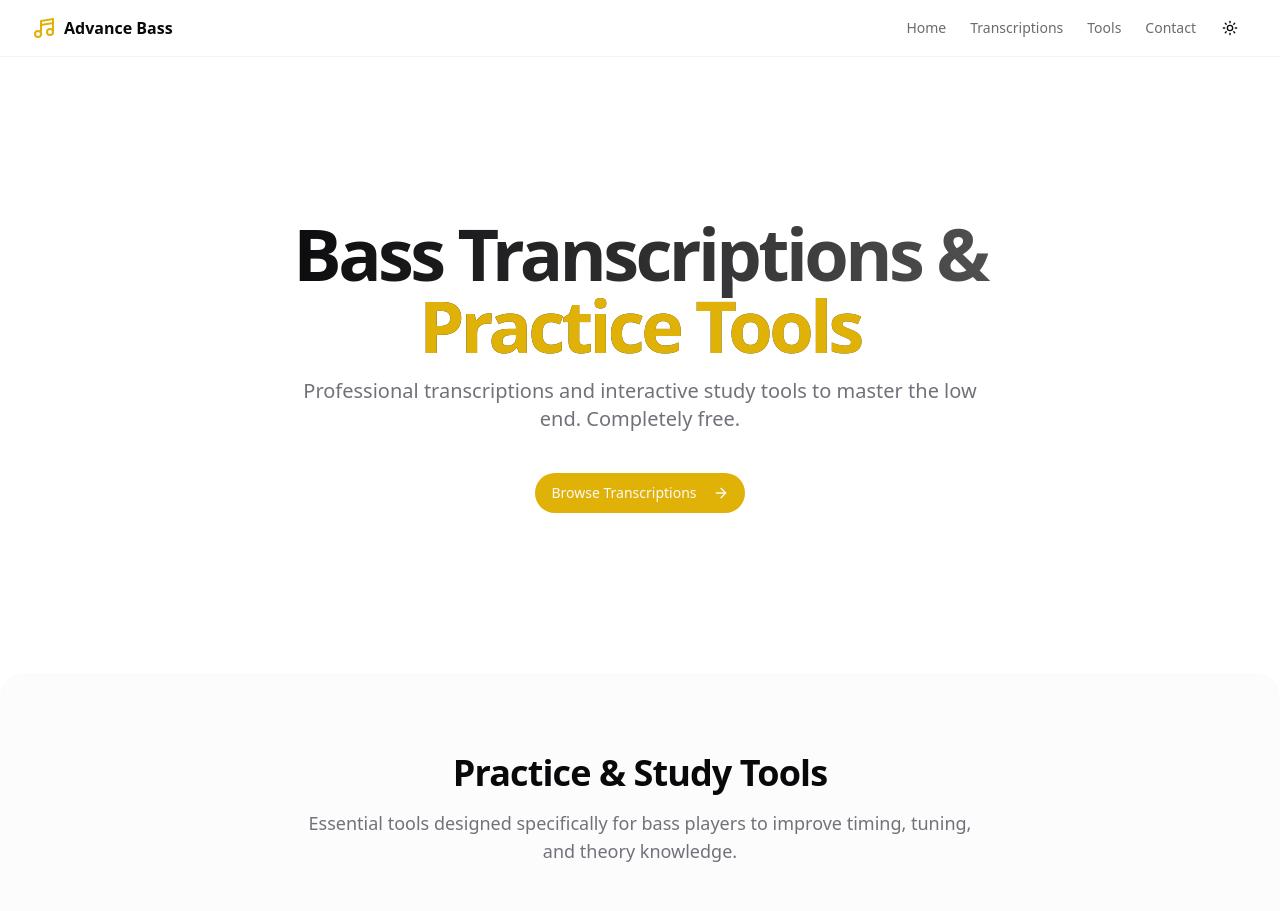
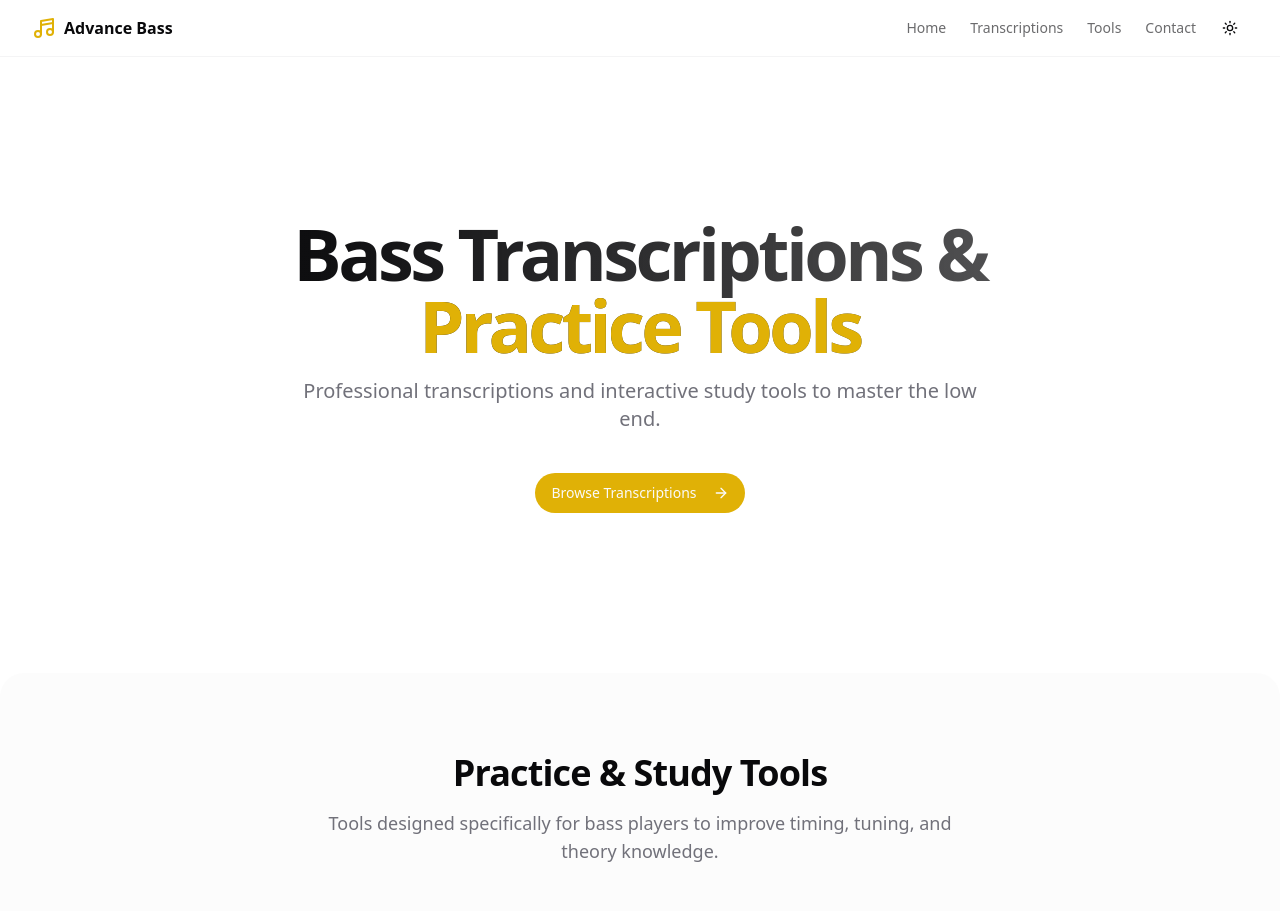
Before and after one commit to resonantdoghouse/advancebass, a Next.js app: page / in a window 1280 px wide. Shown: the top 911 px of the page. Built offline with nearby package versions, Linux system fonts and the light colour scheme.

Commit message:
chore: refine landing page text\n\n- Remove 'completely free' and 'essential' as requested

```diff
--- a/src/app/page.tsx
+++ b/src/app/page.tsx
@@ -45,7 +45,7 @@ export default async function Home() {
           </h1>
           <p className="mx-auto max-w-[700px] text-muted-foreground md:text-xl">
             Professional transcriptions and interactive study tools to master
-            the low end. Completely free.
+            the low end.
           </p>
         </div>
         <div className="space-x-4">
@@ -64,7 +64,7 @@ export default async function Home() {
             Practice & Study Tools
           </h2>
           <p className="text-muted-foreground text-lg max-w-2xl mx-auto">
-            Essential tools designed specifically for bass players to improve
+            Tools designed specifically for bass players to improve
             timing, tuning, and theory knowledge.
           </p>
         </div>
```
